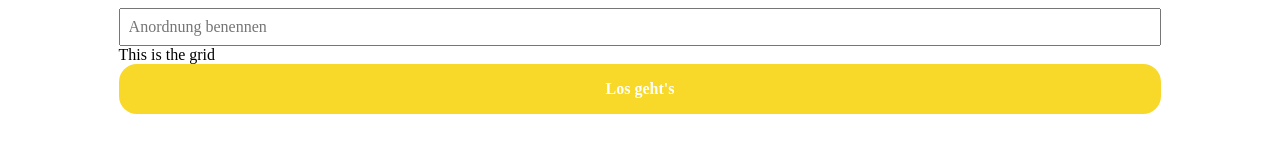
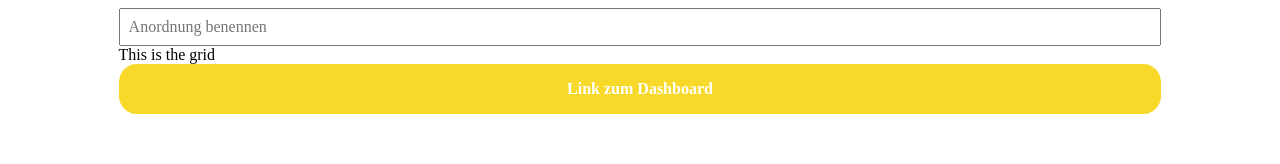
Before and after one commit to vincentrohde/steelcase-iot-client, a React (Create React App) app: page /create in a window 1280 px wide. Shown: the top 164 px of the page. Built offline with nearby package versions, Linux system fonts and the light colour scheme.

Commit message:
add props to CTAButton

```diff
--- a/src/components/CTAButton/CTAButton.js
+++ b/src/components/CTAButton/CTAButton.js
@@ -2,12 +2,13 @@ import React from 'react';
 import './CTAButton.scss';
 import { Link } from 'react-router-dom';
 
+const CTAButton = (props) => {
+    const title = props.title || 'Link zum Dashboard';
+    const linkTo = props.link || '/';
 
-// this is the component for the call to action Button
-
-const CTAButton = () => {
     return (
-        <Link className="CTAButton" to="/">Los geht's</Link>
+        <Link className="CTAButton" to={linkTo}>{title}</Link>
     );
 }
+
 export default CTAButton;
```
